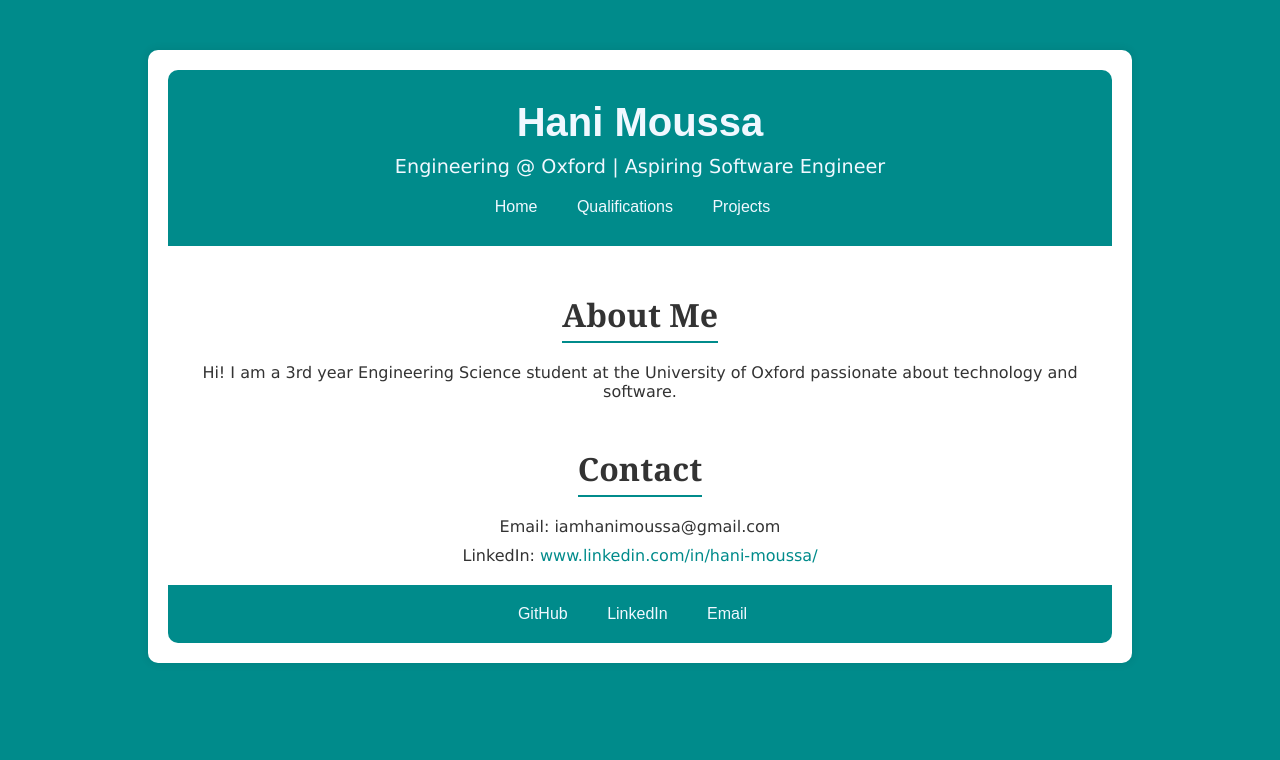
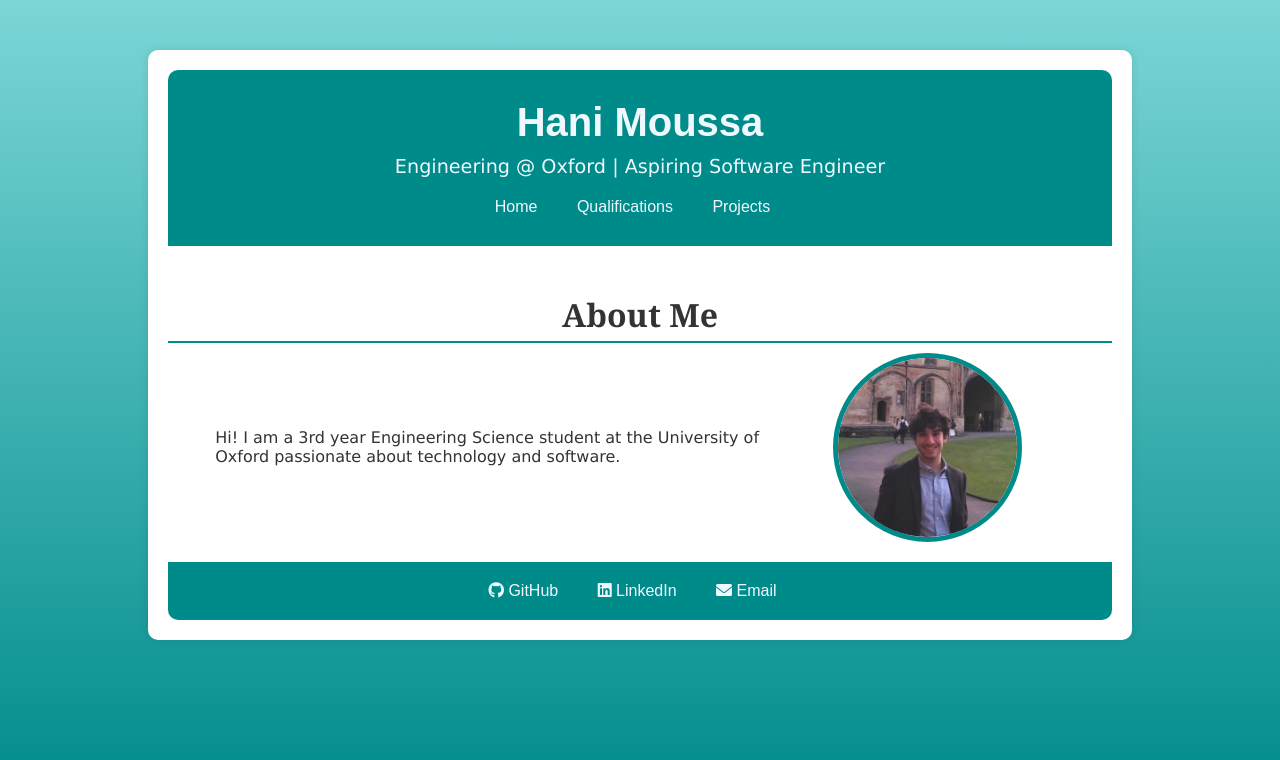
Before and after one commit to Hamozwa/hamozwa.github.io, a plain HTML site: page index.html in a window 1280 px wide. Drawn offline with Linux system fonts and the light colour scheme.

Commit message:
Change homepage

```diff
--- a/index.html
+++ b/index.html
@@ -1,9 +1,8 @@
-<!DOCTYPE html>
-<html lang="en">
 <head>
     <meta charset="UTF-8">
     <meta name="viewport" content="width=device-width, initial-scale=1.0">
     <link rel="stylesheet" href="main.css">
+    <link rel="stylesheet" href="https://cdnjs.cloudflare.com/ajax/libs/font-awesome/6.0.0-beta3/css/all.min.css">
     <title>Hamozwa - Personal Website</title>
 </head>
 <body>
@@ -21,19 +20,17 @@
         </header>
         <section class="introduction">
             <h2>About Me</h2>
-            <p>Hi! I am a 3rd year Engineering Science student at the University of Oxford passionate about technology and software.</p>
-        </section>
-        <section class="contact">
-            <h2>Contact</h2>
-            <p>Email: iamhanimoussa@gmail.com</p>
-            <p>LinkedIn: <a href="https://www.linkedin.com/in/hani-moussa/" target="_blank">www.linkedin.com/in/hani-moussa/</a></p>
+            <div class="content">
+                <p>Hi! I am a 3rd year Engineering Science student at the University of Oxford passionate about technology and software.</p>
+                <img src="profilepic.jpeg" alt="Hani Moussa" class="profile-pic">
+            </div>
         </section>
         <footer>
             <nav>
                 <ul>
-                    <li><a href="https://github.com/Hamozwa" target="_blank">GitHub</a></li>
-                    <li><a href="https://www.linkedin.com/in/hani-moussa/" target="_blank">LinkedIn</a></li>
-                    <li><a href="mailto:iamhanimoussa@gmail.com">Email</a></li>
+                    <li><a href="https://github.com/Hamozwa" target="_blank"><i class="fab fa-github"></i> GitHub</a></li>
+                    <li><a href="https://www.linkedin.com/in/hani-moussa/" target="_blank"><i class="fab fa-linkedin"></i> LinkedIn</a></li>
+                    <li><a href="mailto:iamhanimoussa@gmail.com"><i class="fas fa-envelope"></i> Email</a></li>
                 </ul>
             </nav>
         </footer>
--- a/main.css
+++ b/main.css
@@ -1,5 +1,9 @@
+html {
+    min-height: 100%;
+}
+
 body {
-    background-color: darkcyan;
+    background: linear-gradient(rgb(124, 214, 214), darkcyan) no-repeat;
     text-align: center;
     border: none;
     color: whitesmoke;
@@ -142,3 +146,29 @@ footer nav ul li a {
 footer nav ul li a:hover {
     text-decoration: underline;
 }
+
+.introduction {
+    text-align: center;
+}
+
+.introduction h2 {
+    text-align: center;
+    width: 100%;
+}
+
+.introduction .content {
+    display: flex;
+    align-items: center;
+    justify-content: center;
+    text-align: left;
+    margin-left: 5%;
+}
+
+.profile-pic {
+    width: 20%;
+    height: 20%;
+    border-radius: 50%;
+    border: 5px solid darkcyan;
+    margin-left: 5%;
+    margin-right: 10%;
+}
```
Also changed, not shown: projects.html (+4 -3 lines), qualifications.html (+4 -3 lines), profilepic.jpeg (added).
